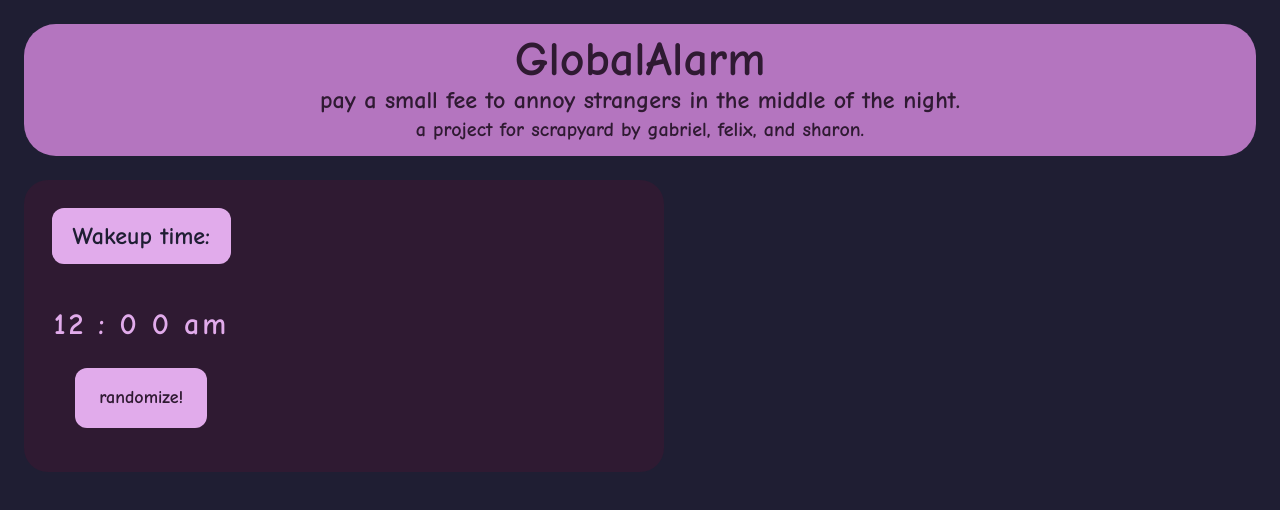
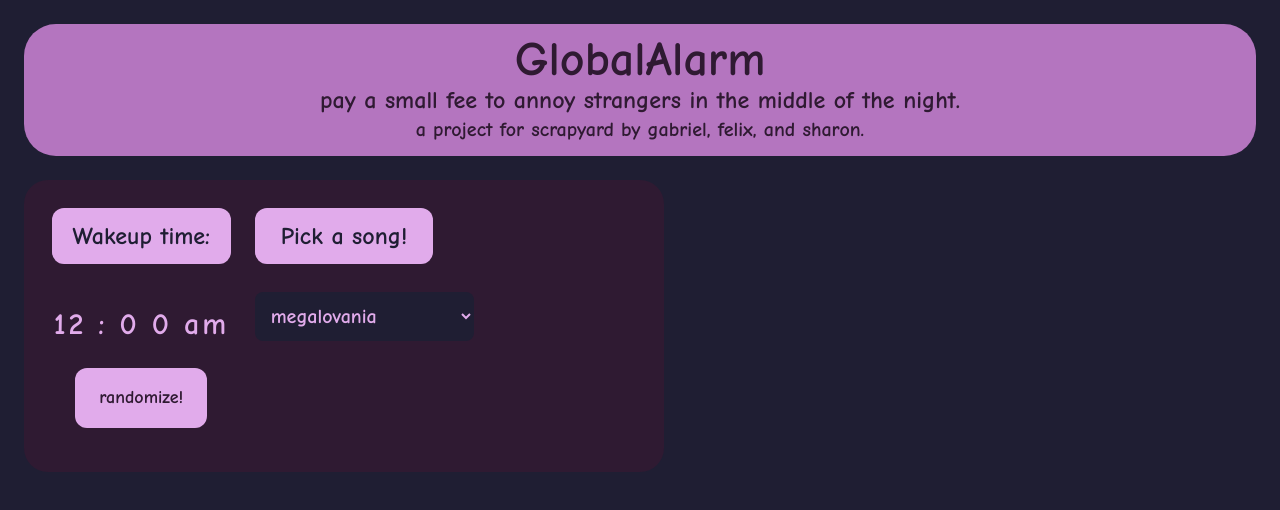
Before and after one commit to gbtsui/global-alarm-server, a Next.js app: page / in a window 1280 px wide. Shown: the top 510 px of the page. Built offline with nearby package versions, Linux system fonts and the light colour scheme.

Commit message:
feat: song picker dropdown!

```diff
--- /dev/null
+++ b/src/app/components/SongPicker.tsx
@@ -0,0 +1,13 @@
+const songs: Array<string> = ["megalovania", "rick", "skibidi toilet", "jojo part 5", "chinese rapping dog", "angry birds"]
+
+export default function SongPicker({onPick}: {onPick: (song: string) => void}) {
+    return (
+        <div>
+            <select className={"bg-camellia text-xl rounded-lg justify-self-center p-3"} onChange={(value) => onPick(value.target.value)}>
+                {songs.map((song: string) => (
+                    <option key={song} className={"bg-camellia rounded-lg text-lg"} value={song}>{song}</option>
+                ))}
+            </select>
+        </div>
+    )
+}
--- a/src/app/page.tsx
+++ b/src/app/page.tsx
@@ -1,19 +1,17 @@
 "use client"
 import SlotMachine from "@/app/components/SlotMachine";
 import {useEffect, useState} from "react";
+import SongPicker from "@/app/components/SongPicker";
 
 export default function MainPage() {
     const [timeArray, setTimeArray] = useState<[number, number, number, "am" | "pm"]>([12, 0, 0, "am"]);
     const [actualTime, setActualTime] = useState<Date>();
+    const [selectedSong, setSelectedSong] = useState<string>("");
 
     function getFutureDate([hour, minute1, minute2, ampm]: [number, number, number, "am" | "pm"]): Date {
         const now = new Date();
-
         let hours24 = hour % 24;
         if (ampm == "pm") hours24 += 12;
-
-
-
         const targetDate = new Date(
             now.getFullYear(),
             now.getMonth(),
@@ -23,7 +21,6 @@ export default function MainPage() {
             0,
             0
         )
-
         if (targetDate <= now) {
             targetDate.setDate(targetDate.getDate() + 1);
         }
@@ -31,7 +28,6 @@ export default function MainPage() {
     }
 
     useEffect(() => {setActualTime(getFutureDate(timeArray))}, [timeArray]);
-    useEffect(() => console.log(actualTime), [actualTime]);
 
     return (
         <div>
@@ -51,6 +47,10 @@ export default function MainPage() {
                         time:</label>
                     <SlotMachine onFinish={(result) => setTimeArray(result)}/>
                 </div>
+                <div id={"song-picker"} className={"p-3 justify-items-center flex flex-col w-1/3"}>
+                    <label className={"text-2xl text-center p-3 bg-lilac text-camellia rounded-xl mb-7"}>Pick a song!</label>
+                    <SongPicker onPick={(song) => setSelectedSong(song)}/>
+                </div>
             </div>
 
         </div>
```
